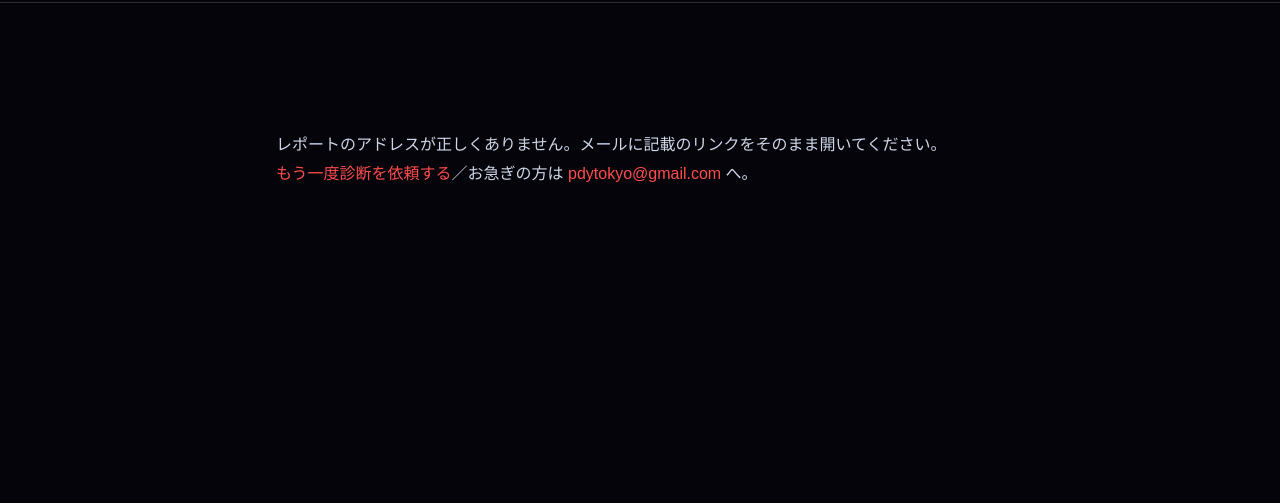
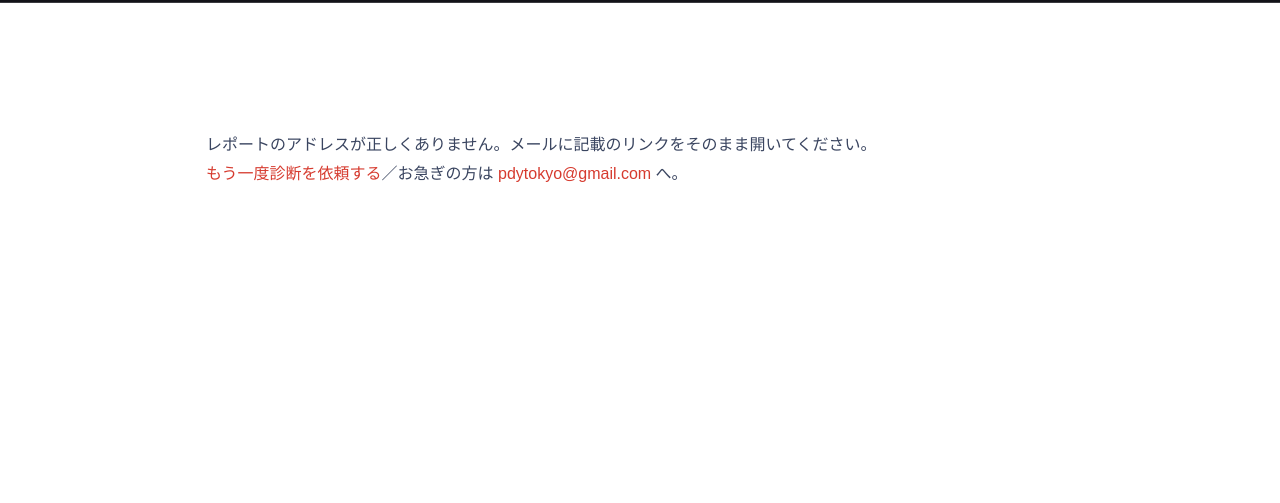
Before and after one commit to pdytokyo/pdy-homepage, a plain HTML site: page report/index.html in a window 1280 px wide. Shown: the part 89-592 px from the top of the page. Drawn offline with Linux system fonts and the light colour scheme.

Commit message:
診断レポート表示: 本文を白地に（見本PDFのトンマナ）

```diff
--- a/report/index.html
+++ b/report/index.html
@@ -8,9 +8,11 @@
   <link rel="icon" href="../assets/favicon.svg" type="image/svg+xml">
   <link rel="stylesheet" href="../style.css">
   <style>
-    .report-shell { max-width: 760px; margin: 0 auto; padding: 96px 16px 64px; }
-    .report-shell .report-loading, .report-shell .report-error { padding: 32px 0; color: #cfd6e6; line-height: 1.8; }
-    .report-shell .report-error a { color: #ff4d4d; }
+    /* レポート本文は見本PDFと同じ白地。サイトのヘッダ／フッタだけ紺のまま */
+    body { background: #ffffff; }
+    .report-shell { max-width: 900px; margin: 0 auto; padding: 88px 0 64px; background: #ffffff; }
+    .report-shell .report-loading, .report-shell .report-error { padding: 40px 16px; color: #3a4560; line-height: 1.8; }
+    .report-shell .report-error a { color: #d63b2f; }
     #report-body { min-height: 40vh; }
   </style>
 </head>
```
